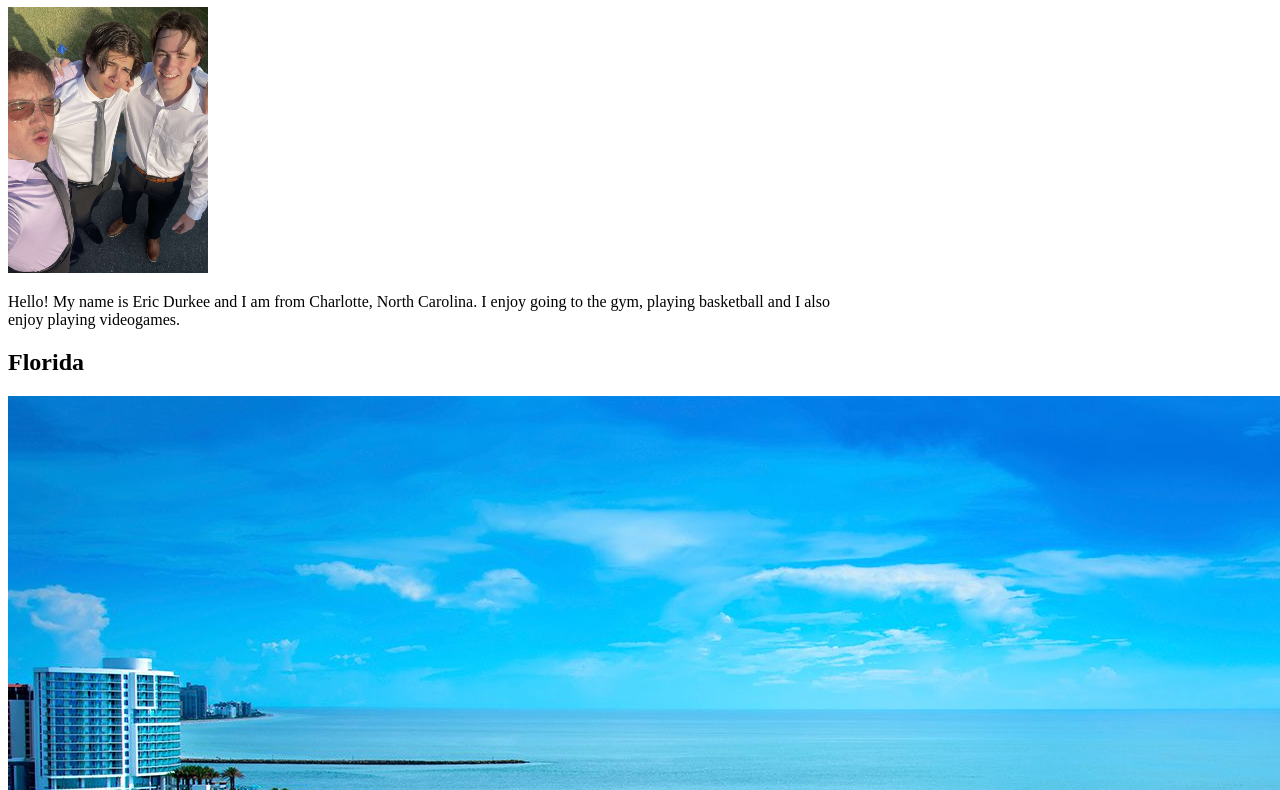
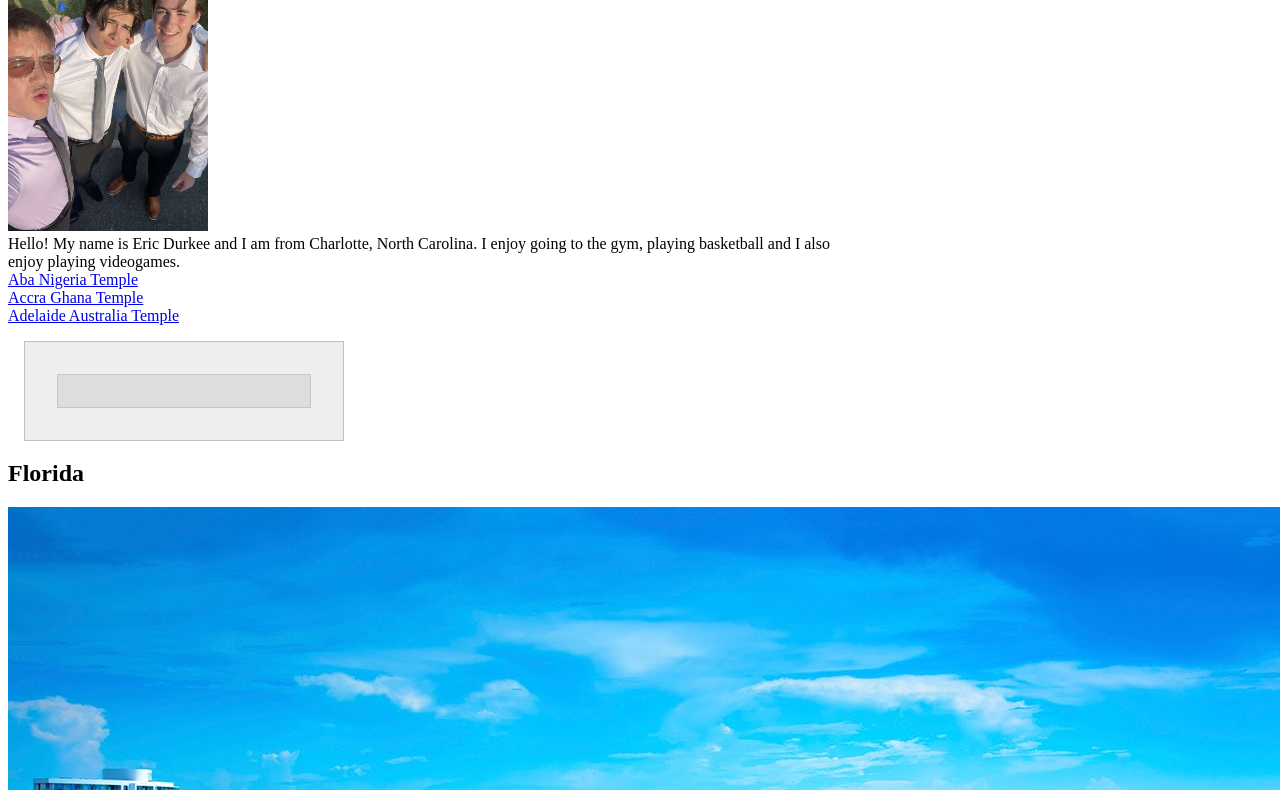
Before and after one commit to ericdurkee/webfundamentals, a plain HTML site: page index.html in a window 1280 px wide. Shown: the part 99-889 px from the top of the page. Drawn offline with Linux system fonts and the light colour scheme.

Commit message:
some changes

```diff
--- a/index.html
+++ b/index.html
@@ -20,6 +20,13 @@
             <h1>Eric Durkee | WDD 130</h1>
             <img src="images/profile.JPG" alt="Hello, my name is Eric Durkee" width="200">
             <p>Hello! My name is Eric Durkee and I am from Charlotte, North Carolina. I enjoy going to the gym, playing basketball and I also enjoy playing videogames.</p>
+            <ul>
+                <li><a href= "https://www.churchofjesuschrist.org/temples/details/aba-nigeria-temple?lang=eng" target="_blank">Aba Nigeria Temple</a></li>
+                <li><a href="https://www.churchofjesuschrist.org/temples/details/accra-ghana-temple?lang=eng" target="_blank"> Accra Ghana Temple</a></li>
+                <li><a href="https://www.churchofjesuschrist.org/temples/details/adelaide-australia-temple?lang=eng" target="_blank">Adelaide Australia Temple</a></li>
+            </ul>
+            <aside class="box">
+            <ul class="box">
         </main>
         <aside>
             <h2>Florida</h2>
@@ -30,4 +37,5 @@
             <p>©2024 😁 Eric Durkee 😁 Panama City Beach, Florida</p>
         </footer>
     </body>
+    <!--Last modified 5/9/24-->
 </html>
--- a/styles/styles.css
+++ b/styles/styles.css
@@ -1,4 +1,9 @@
 main {
+    *{
+        margin: 0;
+        padding: 0;
+        box-sizing: border-box;
+    }
     max-width: 840px;
     aside {
         width: 20rem;
@@ -23,5 +28,22 @@ main {
             border-top: 1px solid #000;
             text-align: center;
         }
+    /* Class Selectors*/
+    .box{
+        margin: 1rem;
+        border: 1px solid rgba(0,0,0,.1);
+        padding: 1rem;
+        background-color: #ddd;
+        color: #000;
     }
+    main img {
+        float: right;
+    }
+    aside h2 {
+        position: absolute;
+        top: 47px;
+        left: 150px;
+    }
+    }
+
 }
```
